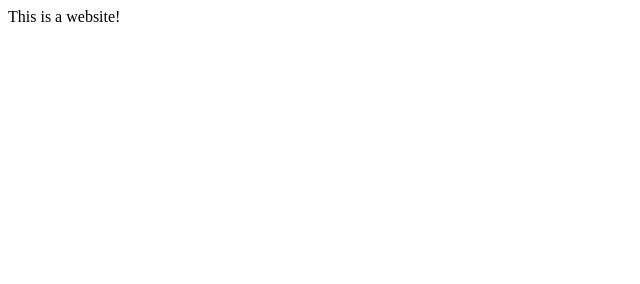
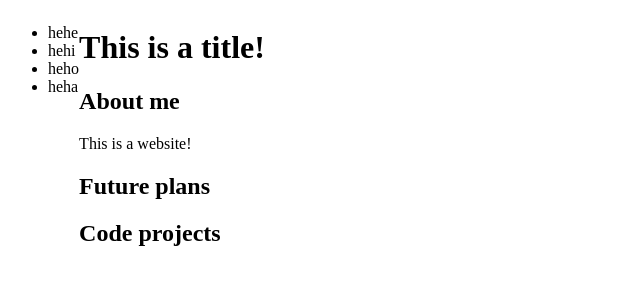
Before and after one commit to yannickLonjarret/yannickLonjarret, a plain HTML site: page website/index.html in a window 1280 px wide. Shown: the whole page, without its empty margins (0-640 px from the left). Drawn offline with Linux system fonts and the light colour scheme.

Commit message:
Add style.css and overall website structure

```diff
--- a/website/index.html
+++ b/website/index.html
@@ -1,12 +1,40 @@
 <!doctype html>
 <html>
+<link rel="stylesheet" href="style.css">
 
 <head>
     <title>Hey!</title>
 </head>
 
 <body>
-    This is a website!
+    <nav>
+        <ul>
+            <li>hehe</li>
+            <li>hehi</li>
+            <li>heho</li>
+            <li>heha</li>
+        </ul>
+    </nav>
+    <main>
+        <h1>This is a title! </h1>
+        <section>
+            <h2>About me</h2>
+            This is a website!
+        </section>
+        <section>
+            <h2>Future plans</h2>
+        </section>
+        <section>
+            <h2>Code projects</h2>
+
+            <article></article>
+            <article></article>
+            <article></article>
+            <article></article>
+        </section>
+
+    </main>
+
 </body>
 
 </html>
--- /dev/null
+++ b/website/style.css
@@ -0,0 +1,3 @@
+body {
+    display: flex;
+}
```
